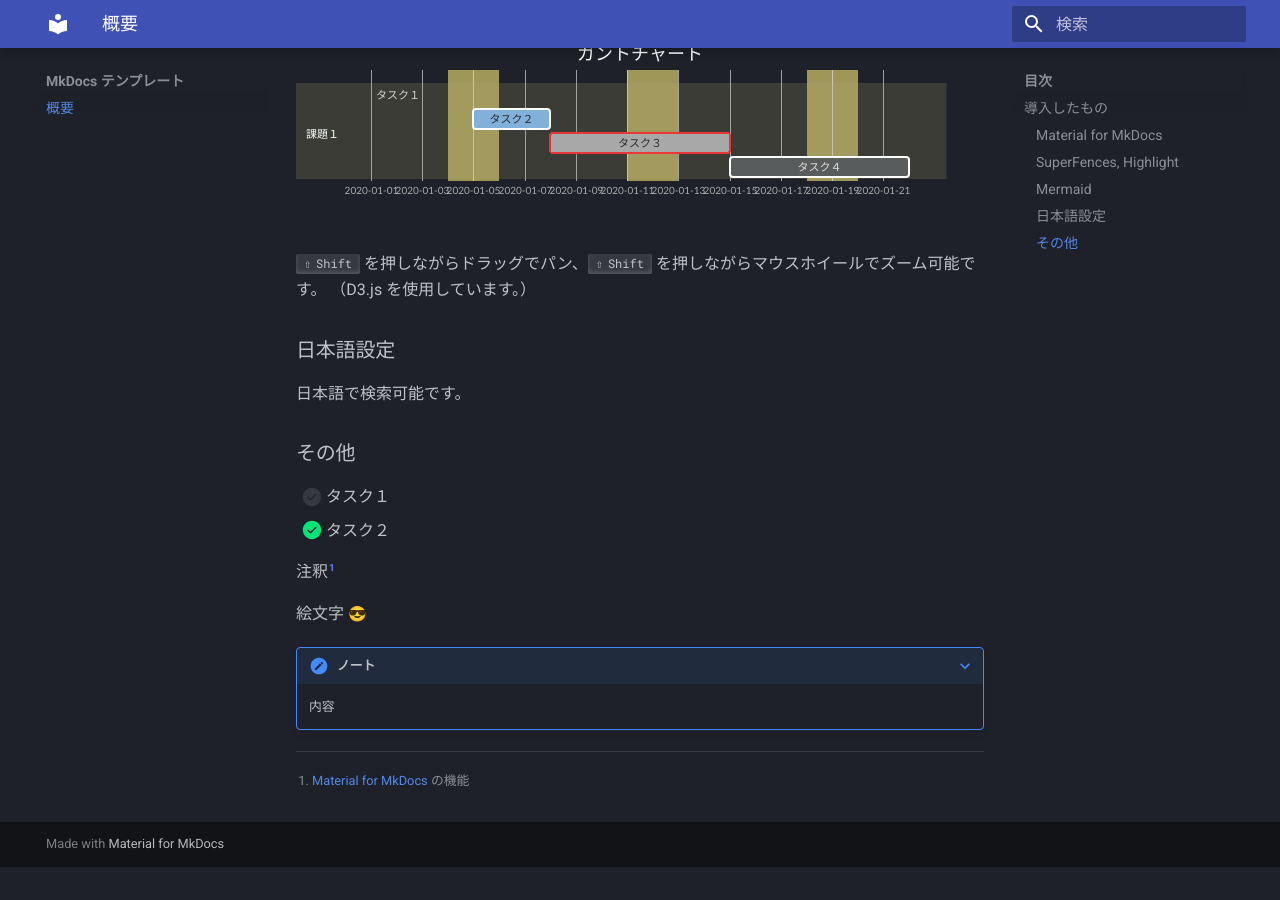
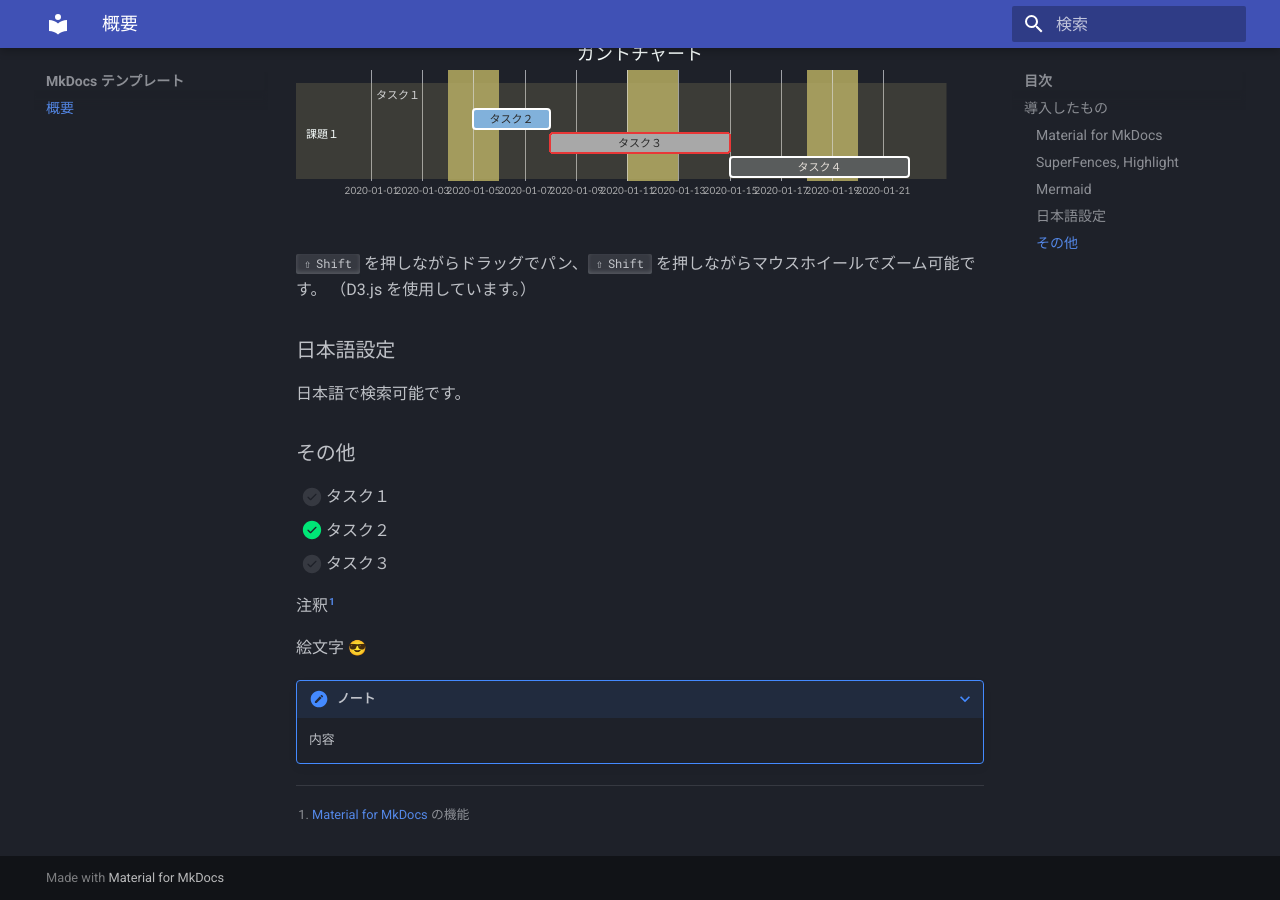
Before and after one commit to zu-min-g/template-mkdocs, an MkDocs documentation site: the page built from docs/index.md, in a window 1280 px wide and 900 px high, scrolled down 558 px. Built offline with MkDocs 1.6.1 and Material for MkDocs 9.7.7, drawn with Linux system fonts in a browser that asks for light colours; emoji names are drawn with the system emoji font; before the commit the page ends 1425 px from its top, so only the background shows below that.

Commit message:
Actions のテスト

```diff
--- a/docs/index.md
+++ b/docs/index.md
@@ -45,6 +45,7 @@ gantt
 
 - [ ] タスク１
 - [x] タスク２
+- [ ] タスク３
 
 注釈[^1]
 
```
